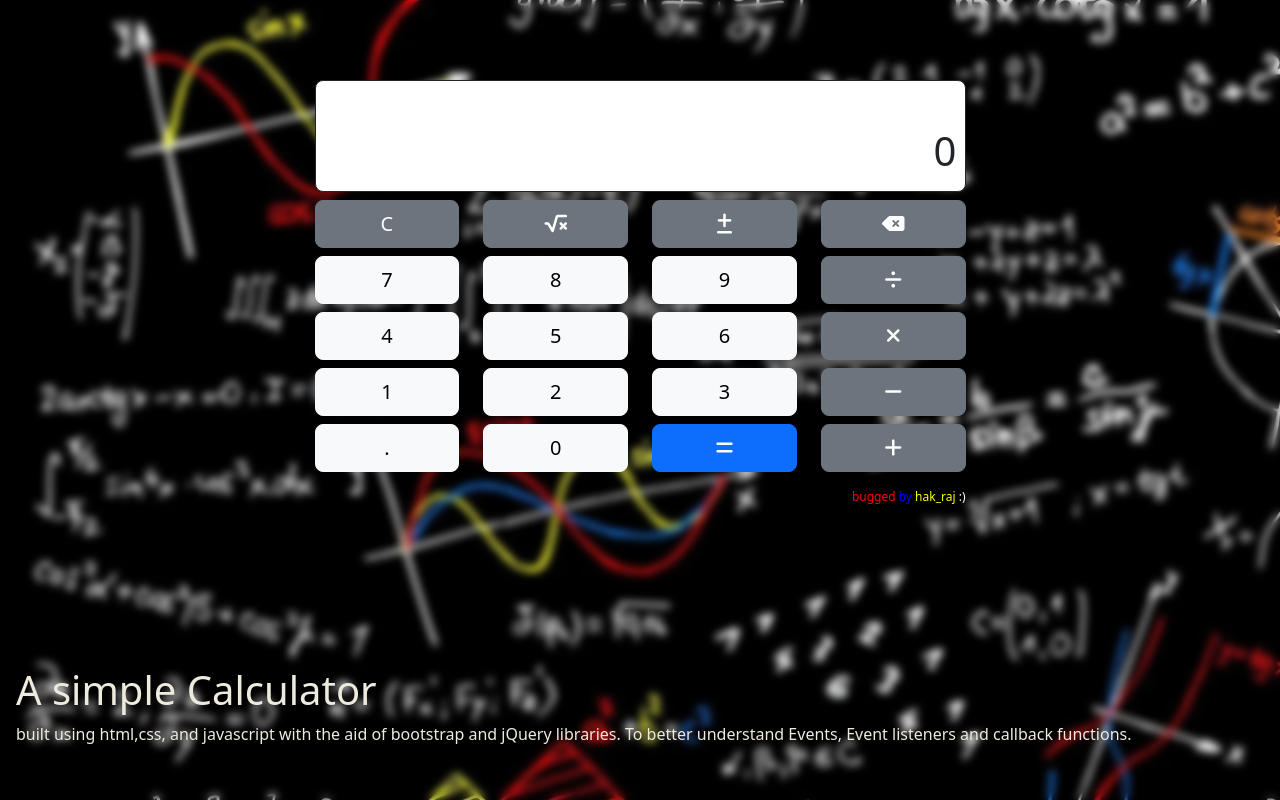
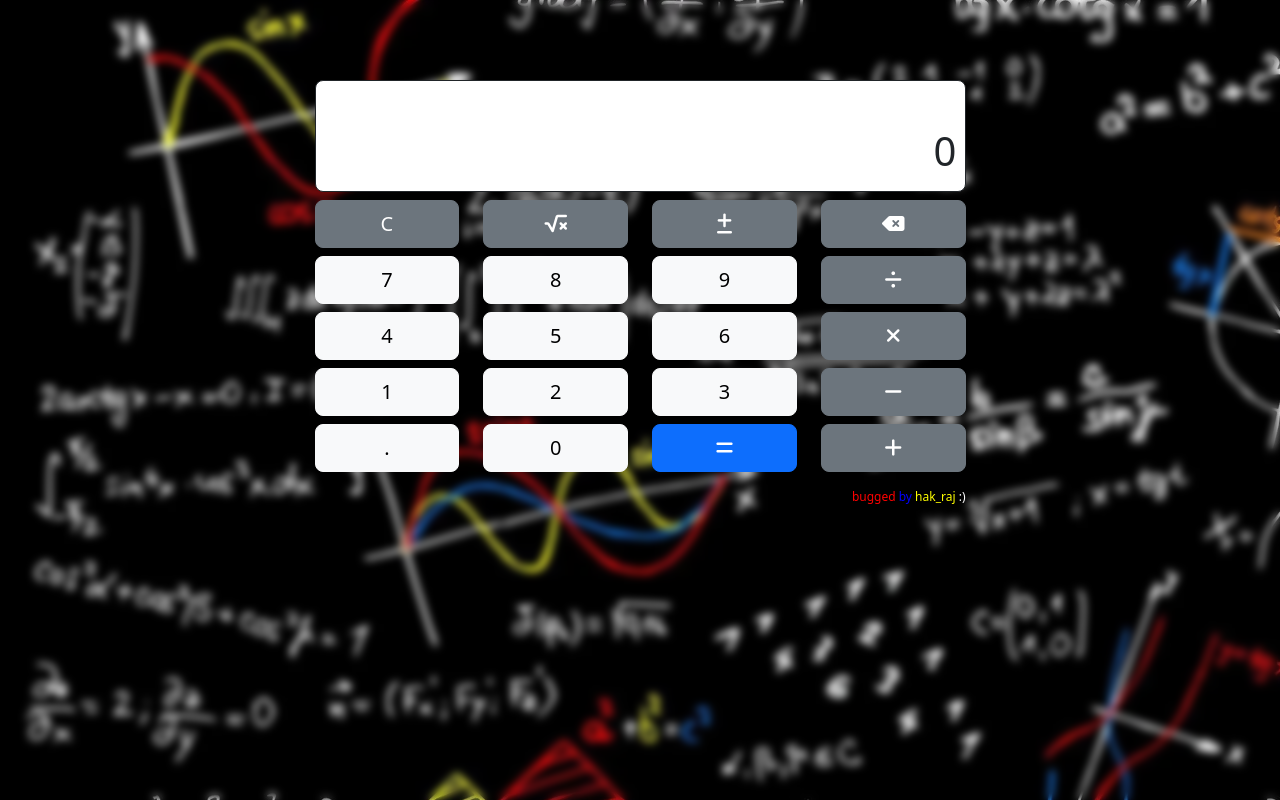
Before and after one commit to hakraj/calc, a plain HTML site: page index.html in a window 1280 px wide. Drawn offline with nearby package versions, Linux system fonts and the light colour scheme.

Commit message:
Update index.html
update

```diff
--- a/index.html
+++ b/index.html
@@ -53,10 +53,10 @@
         <p class="copyright"><span class="red">bugged </span><span class="blue">by </span><span class="yellow">hak_raj </span>:)</p>
     </div>
 
-    <div class="calc-text">
+<!--     <div class="calc-text">
         <h1>A simple Calculator</h1>
         <p>built using html,css, and javascript with the aid of bootstrap and jQuery libraries. To better understand Events, Event listeners and callback functions.</p>
-    </div>
+    </div> -->
 
 
 
```
